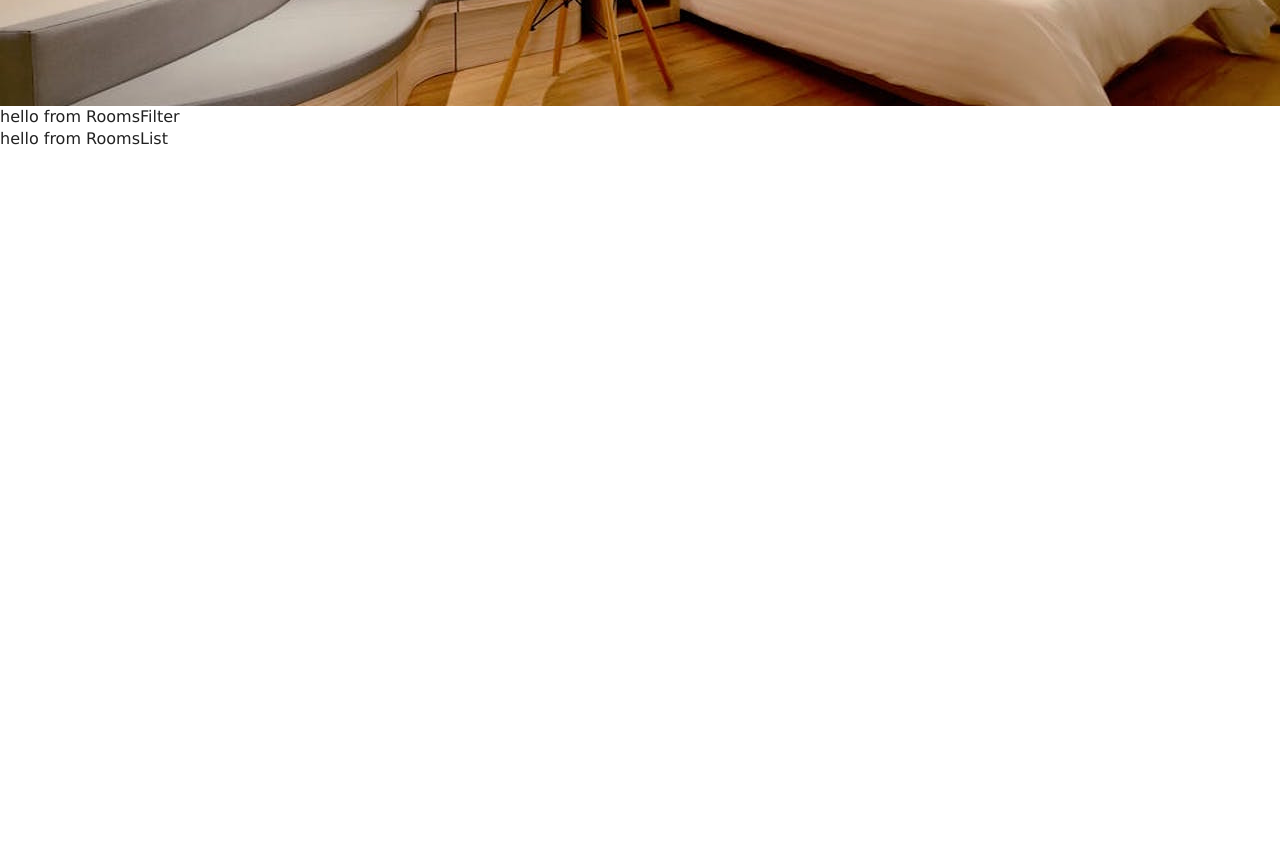
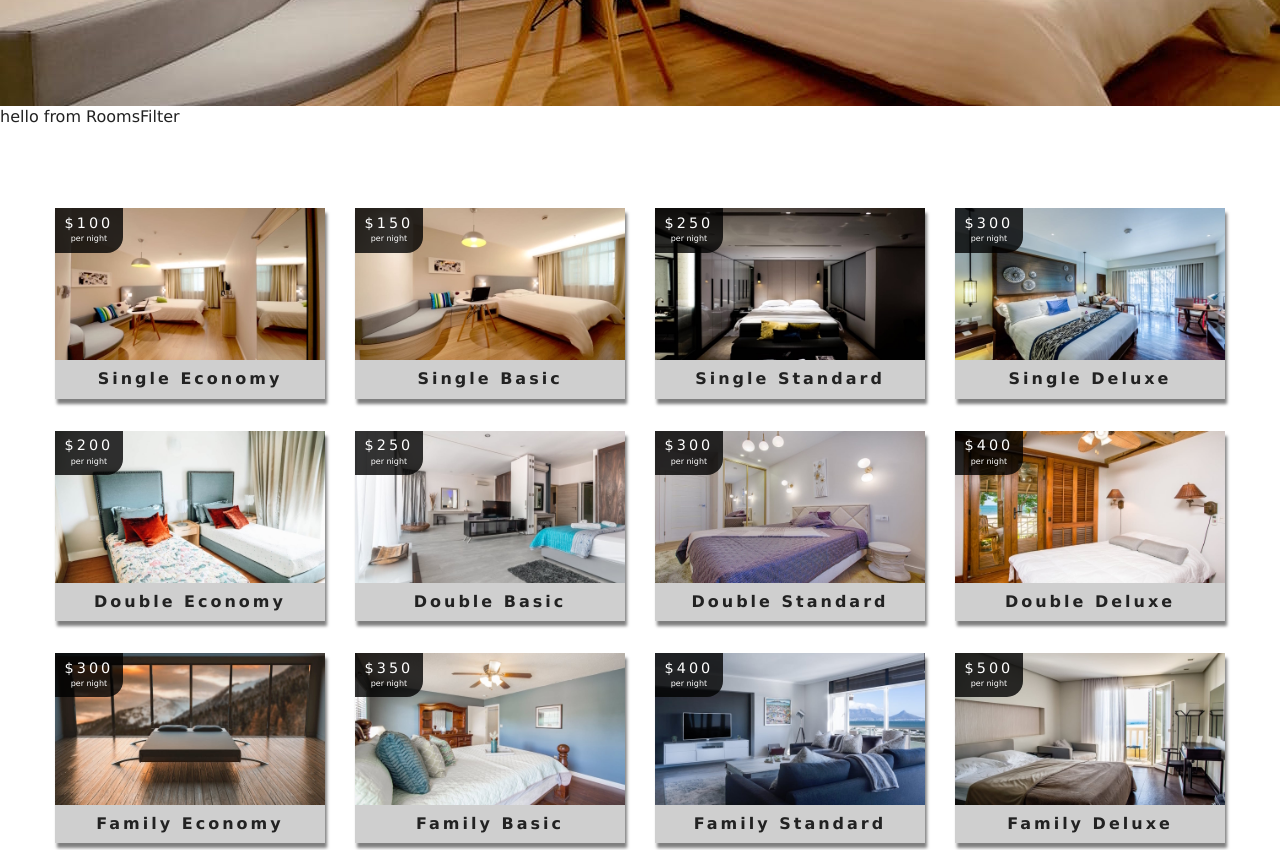
Before and after one commit to gouribhise/beach-resort, a React (Create React App) app: page /rooms in a window 1280 px wide. Shown: the part 440-1290 px from the top of the page. Before the commit the page ends 800 px from the top, so only its background shows below. Built offline with nearby package versions, Linux system fonts and the light colour scheme.

Commit message:
added rooms list page

```diff
--- a/src/components/RoomsList.js
+++ b/src/components/RoomsList.js
@@ -1,10 +1,23 @@
 import React from 'react';
-
-export default function RoomsList(){
+import Room from './Room';
+export default function RoomsList({rooms}){
+  console.log("roomslist",rooms)
+  if(rooms.length===0){
+    return(
+      <div className="empty-search">
+        <h3>unfortunately no rooms matched your search parameters</h3>
+      </div>
+    )
+  }
   return(
-    <div>
-hello from RoomsList
-
+  <section className="roomslist">
+    <div className="roomslist-center">
+      {
+        rooms.map(item=>{
+          return <Room key={item.id} room={item}/>;
+        })
+      }
     </div>
+  </section>
   )
 }
--- a/src/context.js
+++ b/src/context.js
@@ -9,17 +9,31 @@ const RoomContext=React.createContext();
 state={
   rooms:[],
   featuredRooms:[],
-  loading:true
+  loading:true,
+  type:'all',
+  capacity:1,
+  price:0,
+  minPrice:0,
+  maxPrice:0,
+  minSize:0,
+  maxSize:0,
+  breakfast:false,
+  pets:false
 }
 //get data
 componentDidMount(){
   let rooms=this.formatData(items);
   let featuredRooms=rooms.filter(room=>room.featured===true);
+  let maxPrice=Math.max(...rooms.map((item)=>item.price));
+  let maxSize=Math.max(...rooms.map((item)=>item.size));
   this.setState({
     rooms,
     featuredRooms,
-
-    loading:false
+    sortedRooms:rooms,
+    loading:false,
+    price:maxPrice,
+    maxPrice,
+    maxSize
   })
 }
 
```
